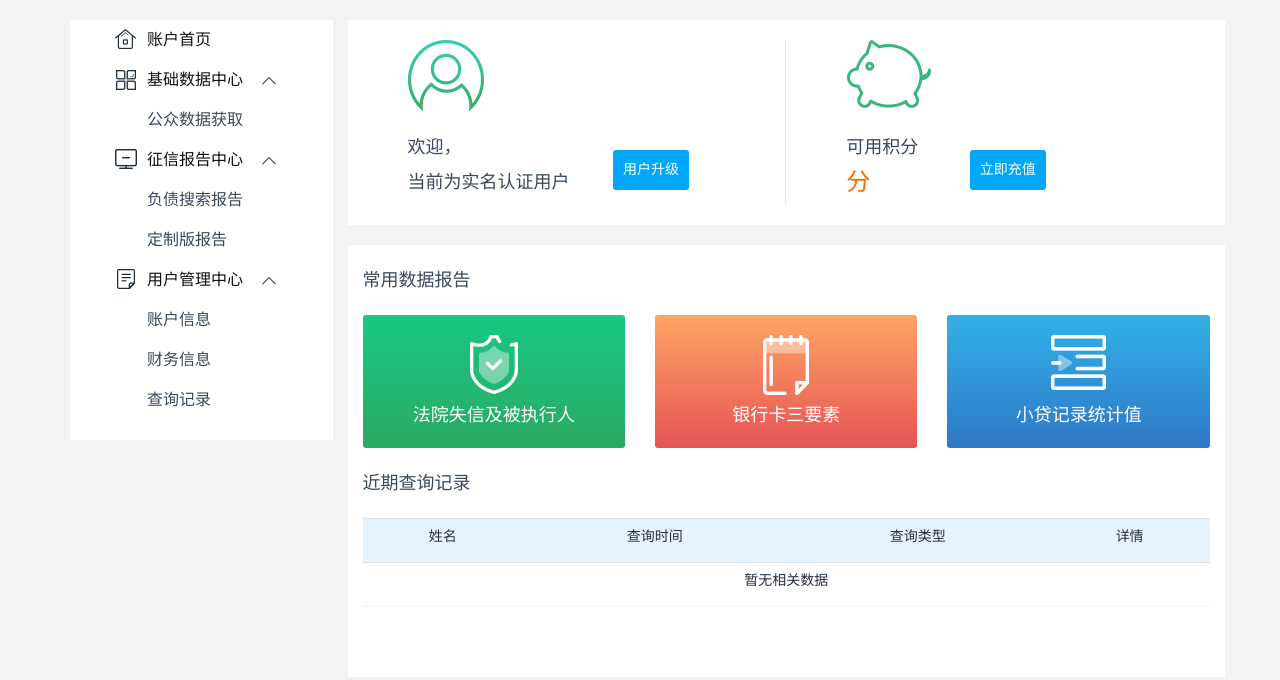
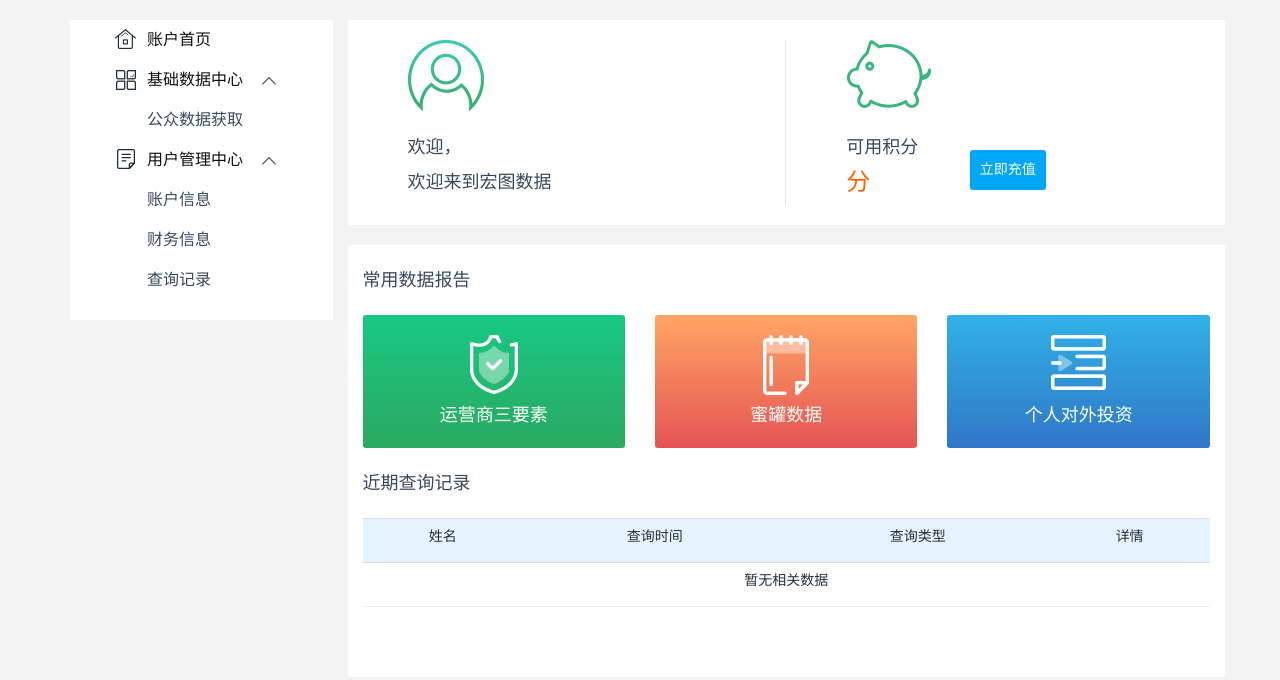
Before and after one commit to LambertlLan/hongtu_record, a Django app: template templates/record/index.html in a window 1280 px wide. Shown: the part 88-768 px from the top of the page. Run offline with Django 3.2, Linux system fonts and the light colour scheme; the template is opened without the code that fills it, so the values that code supplies are empty; parts of the project's set-up code (start-up, migrations or seed data) failed here and were passed over; some libraries are stand-ins or nearby versions.

Commit message:
部分url修改

```diff
--- a/static/js/utils.js
+++ b/static/js/utils.js
@@ -31,8 +31,7 @@
 //验证验证码
 function checkMsgCode(msgCode) {
     let msgCodeLen = msgCode.length;
-    let msgCodeType = typeof msgCode;
-    if (msgCodeLen === 4 && msgCodeType === "number") {
+    if (msgCodeLen === 4) {
         return true;
     }
 }
--- a/templates/record/index.html
+++ b/templates/record/index.html
@@ -10,10 +10,10 @@
                     </i>
                     <div class="text">
                         <p>欢迎，{{ request.session.user_data.name }}</p>
-                        <p>当前为实名认证用户</p>
+                        <p>欢迎来到宏图数据</p>
                     </div>
                     <a class="m-btn" href="http://www.91zhengxin.com/accUpgradeV.do">
-                        <span>用户升级</span>
+{#                        <span>用户升级</span>#}
                     </a>
                 </div>
             </div>
@@ -28,7 +28,7 @@
                             <strong>{{ request.session.user_data.score }}分</strong>
                         </p>
                     </div>
-                    <a class="m-btn" href="/record/financial_information/">立即充值</a>
+                    <a class="m-btn" href="/record/financial_information/recharge/">立即充值</a>
                 </div>
             </div>
         </div>
@@ -37,27 +37,27 @@
                 <span class="title">常用数据报告</span>
             </div>
             <div class="col-lg-4 col-md-4 col-sm-4">
-                <a class="box p2p" href="">
+                <a class="box p2p" href="/record/public_data/telecom_realname/">
                     <i>
                         <img src="{% static 'img/icon_01.png' %}" class="img-responsive">
                     </i>
-                    <p>法院失信及被执行人</p>
+                    <p>运营商三要素</p>
                 </a>
             </div>
             <div class="col-lg-4 col-md-4 col-sm-4">
-                <a class="box baseReport" href="">
+                <a class="box baseReport" href="/record/public_data/antifraud_miguan/">
                     <i>
                         <img src="{% static 'img/icon_02.png' %}" class="img-responsive">
                     </i>
-                    <p>银行卡三要素</p>
+                    <p>蜜罐数据</p>
                 </a>
             </div>
             <div class="col-lg-4 col-md-4 col-sm-4">
-                <a class="box depthReport" href="">
+                <a class="box depthReport" href="/record/public_data/finance_investment/">
                     <i>
                         <img src="{% static 'img/icon_03.png' %}" class="img-responsive">
                     </i>
-                    <p>小贷记录统计值</p>
+                    <p>个人对外投资</p>
                 </a>
             </div>
         </div>
--- a/templates/record/layout.html
+++ b/templates/record/layout.html
@@ -62,32 +62,32 @@
                     <a>基础数据中心</a>
                 </li>
                 <li class="publicData">
-                    <a href="public_data/">公众数据获取</a>
+                    <a href="/record/public_data/telecom_realname/">公众数据获取</a>
                 </li>
                 <!--<li class="netData"><a href="accTaobaoV.do">网络数据获取</a></li>-->
             </ul>
-            <ul class="list-unstyled">
-                <li class="title">
-                    <a>征信报告中心</a>
-                </li>
-                <!--<li class="fraud"><a href="accFraudIdV.do">反欺诈报告</a></li>-->
-                <li class="Liabilities">
-                    <a href="debt_search/">负债搜索报告</a>
-                </li>
-                <!--<li class="accReport"><a href="accBaseReportV.do">定制版报告</a></li>-->
-            </ul>
+{#            <ul class="list-unstyled">#}
+{#                <li class="title">#}
+{#                    <a>征信报告中心</a>#}
+{#                </li>#}
+{#                <!--<li class="fraud"><a href="accFraudIdV.do">反欺诈报告</a></li>-->#}
+{#                <li class="Liabilities">#}
+{#                    <a href="debt_search/">负债搜索报告</a>#}
+{#                </li>#}
+{#                <!--<li class="accReport"><a href="accBaseReportV.do">定制版报告</a></li>-->#}
+{#            </ul>#}
             <ul class="list-unstyled">
                 <li class="title">
                     <a>用户管理中心</a>
                 </li>
                 <li class="accInfo">
-                    <a href="">账户信息</a>
+                    <a href="/record/account/information/">账户信息</a>
                 </li>
                 <li class="financeInfo">
-                    <a href="">财务信息</a>
+                    <a href="/record/financial_information/recharge/">财务信息</a>
                 </li>
                 <li class="queryRecords">
-                    <a href="">查询记录</a>
+                    <a href="/record/select_records/">查询记录</a>
                 </li>
             </ul>
             <div class="container-fluid operating">
@@ -131,21 +131,21 @@
                 </li>
                 <!--<li class="netData"><a href="accTaobaoV.do">网络数据获取</a></li>-->
             </ul>
-            <ul class="list-unstyled">
-                <li class="title">
-                    <a>
-                        <i class="icon-type report"></i>征信报告中心
-                        <i class="arr"></i>
-                    </a>
-                </li>
-                <!--<li class="fraud"><a href="accFraudIdV.do">反欺诈报告</a></li>-->
-                <li class="Liabilities {% if active == "debt_search" %}active{% endif %}">
-                    <a href="/record/debt_search">负债搜索报告</a>
-                </li>
-                <li class="accReport {% if active == "customize_report" %}active{% endif %}">
-                    <a href="/record/customize_report">定制版报告</a>
-                </li>
-            </ul>
+{#            <ul class="list-unstyled">#}
+{#                <li class="title">#}
+{#                    <a>#}
+{#                        <i class="icon-type report"></i>征信报告中心#}
+{#                        <i class="arr"></i>#}
+{#                    </a>#}
+{#                </li>#}
+{#                <!--<li class="fraud"><a href="accFraudIdV.do">反欺诈报告</a></li>-->#}
+{#                <li class="Liabilities {% if active == "debt_search" %}active{% endif %}">#}
+{#                    <a href="/record/debt_search">负债搜索报告</a>#}
+{#                </li>#}
+{#                <li class="accReport {% if active == "customize_report" %}active{% endif %}">#}
+{#                    <a href="/record/customize_report">定制版报告</a>#}
+{#                </li>#}
+{#            </ul>#}
             <ul class="list-unstyled">
                 <li class="title">
                     <a>
--- a/templates/record/pulic_data/telecom_realname.html
+++ b/templates/record/pulic_data/telecom_realname.html
@@ -5,7 +5,7 @@
             <input class="form-control name" type="text" placeholder="姓名">
             <input class="form-control idCard" type="text" placeholder="身份证号码">
             <input class="form-control phone" type="text" placeholder="手机号码">
-            <a class="m-btn" id="sub">确定（2分/次）</a>
+            <a class="m-btn" id="sub">确定（10分/次）</a>
         </div>
         <div class="form-inline">
             <div class="checkbox">
--- a/templates/record/recharge_records.html
+++ b/templates/record/recharge_records.html
@@ -52,7 +52,7 @@
             <th>充值积分</th>
             <th>充值金额（元）</th>
         </tr>
-        {{ if resultList }}
+        {{ if totalPages }}
             {{ each resultList }}
             <tr>
                 <td>{{ $value.id }}</td>
```
Also changed, not shown: templates/record/select_records.html (+16 -6 lines), web/views.py (+10 -7 lines), static/img/footer_logo_01.png (added). Lines whose indentation alone changed are shown as unchanged.
